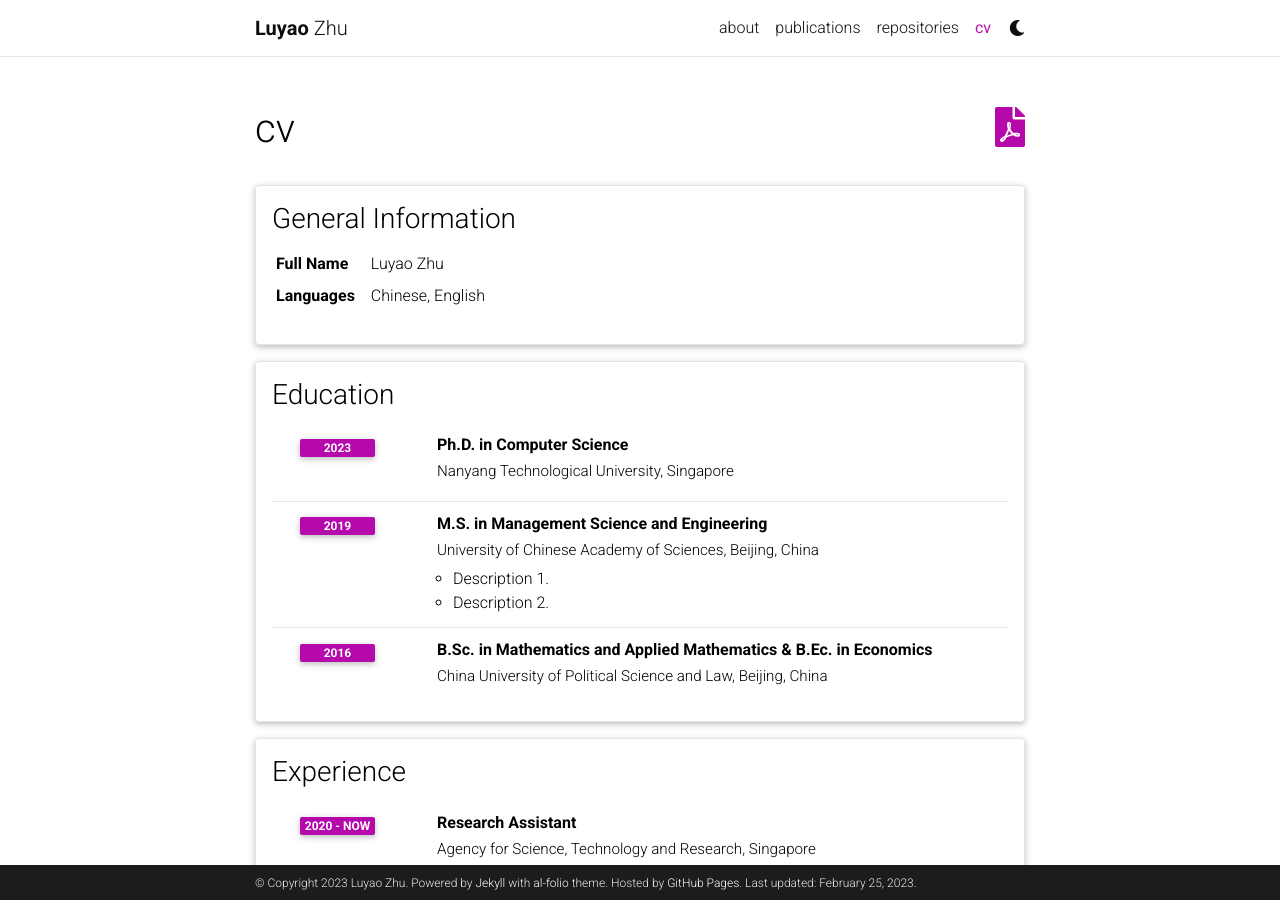
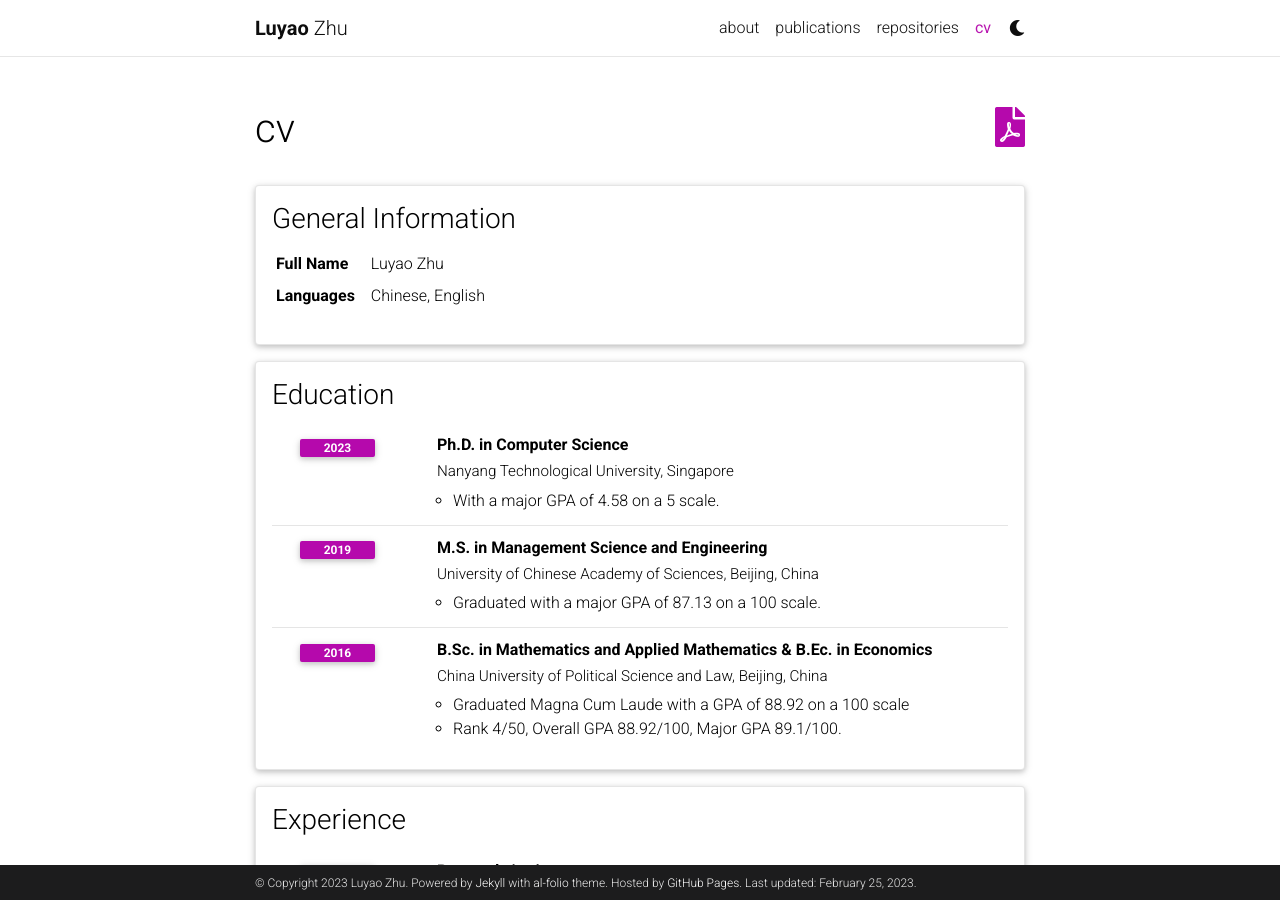
Before and after one commit to Maxwe11y/Cyn7hia.github.io, a Jekyll site: the page built from _pages/cv.md, in a window 1280 px wide and 900 px high. Built offline with Jekyll 4.4.1, drawn with Linux system fonts in a browser that asks for light colours; comment, search, counter and statistics services are not loaded; a style sheet for code colours, icons or effects is not loaded.

Commit message:
Update cv.yml

```diff
--- a/_data/cv.yml
+++ b/_data/cv.yml
@@ -12,15 +12,19 @@
     - title: Ph.D. in Computer Science
       institution: Nanyang Technological University, Singapore
       year: 2023
+      description:
+        - With a major GPA of 4.58 on a 5 scale.
     - title: M.S. in Management Science and Engineering
       institution: University of Chinese Academy of Sciences, Beijing, China
       year: 2019
       description:
-        - Description 1.
-        - Description 2.
+        - Graduated with a major GPA of 87.13 on a 100 scale.
     - title: B.Sc. in Mathematics and Applied Mathematics & B.Ec. in Economics
       institution: China University of Political Science and Law, Beijing, China
       year: 2016
+      description:
+        - Graduated Magna Cum Laude with a GPA of 88.92 on a 100 scale
+        - Rank 4/50, Overall GPA 88.92/100, Major GPA 89.1/100.
 
 - title: Experience
   type: time_table
```
